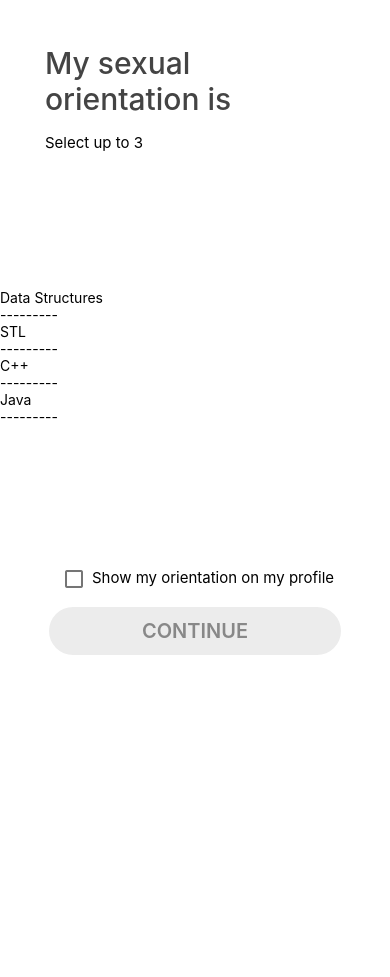
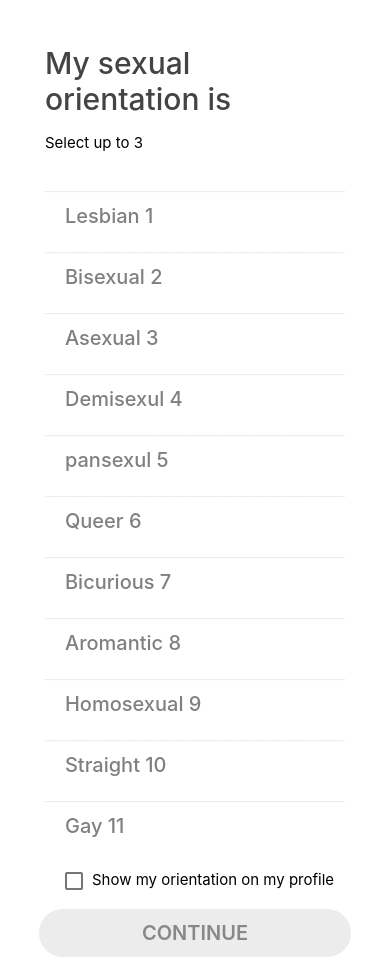
Before and after one commit to subrataindia/tinder-clone, a React Native app: screen /Home in a window 390 px wide. Before the commit the page ends 844 px from the top, so only its background shows below. Built offline with nearby package versions, Linux system fonts and the light colour scheme.

Commit message:
Did Some changes on screens

```diff
--- a/App.tsx
+++ b/App.tsx
@@ -11,7 +11,7 @@ import WelcomeScreen from './src/Screens/welcomeScreen';
 const App = () => {
   return (
     <View>
-      <OrientationScreen/>
+      <OrientationScreen />
     </View>
   );
 };
--- a/index.js
+++ b/index.js
@@ -1,7 +1,6 @@
 /**
  * @format
  */
-
 import {AppRegistry} from 'react-native';
 import App from './App';
 import {name as appName} from './app.json';
--- a/src/Components/buttonComponent.tsx
+++ b/src/Components/buttonComponent.tsx
@@ -2,7 +2,6 @@ import React from 'react';
 import {View, Text, TouchableOpacity, StyleSheet} from 'react-native';
 
 const ButtonComponent = props => {
-
   return (
     <View>
       <TouchableOpacity
@@ -10,7 +9,8 @@ const ButtonComponent = props => {
           props.disable ? styles.inactiveBtn : styles.activeBtn,
           props.Btn,
         ]}
-        disabled={props.disable}>
+        disabled={props.disable}
+        onPress={props.onPress}>
         <Text
           style={[
             props.disable ? styles.inactiveTxt : styles.activeTxt,
@@ -31,11 +31,10 @@ const styles = StyleSheet.create({
     alignSelf: 'center',
     padding: 12,
     borderRadius: 35,
-
   },
   inactiveBtn: {
     backgroundColor: '#ECECEC',
-    width: '75%',
+    width: '80%',
     alignSelf: 'center',
     padding: 12,
     borderRadius: 35,
--- a/src/Screens/orientationScreen.tsx
+++ b/src/Screens/orientationScreen.tsx
@@ -7,42 +7,86 @@ import {
   TouchableOpacity,
   Alert,
 } from 'react-native';
-import {TextInput} from 'react-native-paper';
 import ButtonComponent from '../Components/buttonComponent';
 import {useState} from 'react';
 import {Checkbox} from 'react-native-paper';
 
 const OrientationScreen = () => {
   const [checked, setChecked] = useState(false);
-  const [userInput, setUserInput] = useState('');
+  const [userInput, setUserInput] = useState([]);
   const [onclick, setOnclick] = useState(false);
+  console.log('start');
+  console.log('user input', userInput);
+  console.log;
 
   const DATA = [
     {
       id: '1',
-      title: 'Data Structures',
+      title: 'Lesbian',
     },
     {
       id: '2',
-      title: 'STL',
+      title: 'Bisexual',
     },
     {
       id: '3',
-      title: 'C++',
+      title: 'Asexual',
     },
     {
       id: '4',
-      title: 'Java',
+      title: 'Demisexul',
+    },
+    {
+      id: '5',
+      title: 'pansexul',
+    },
+    {
+      id: '6',
+      title: 'Queer',
+    },
+    {
+      id: '7',
+      title: 'Bicurious',
+    },
+    {
+      id: '8',
+      title: 'Aromantic',
+    },
+    {
+      id: '9',
+      title: 'Homosexual',
+    },
+    {
+      id: '10',
+      title: 'Straight',
+    },
+    {
+      id: '11',
+      title: 'Gay',
     },
   ];
   const renderItem = ({item}) => (
-    <TouchableOpacity
-      onPress={() => {
-        Alert.alert('clicked', item.title);
-      }}>
-      <Text>{item.title}</Text>
-      <Text>---------</Text>
-    </TouchableOpacity>
+    <View style={{width: '100%'}}>
+      <Text style={{color: '#ECECEC', width: '100%'}}>
+        _______________________________________________
+      </Text>
+      <TouchableOpacity
+        style={{width: '55%'}}
+        onPress={item => {
+          setOnclick(true);
+        }}>
+        <Text
+          style={{
+            fontSize: 20,
+            fontWeight: '500',
+            color: onclick ? 'red' : 'grey',
+            marginVertical: 10,
+            marginLeft: 20,
+          }}>
+          {item.title} {item.id}
+        </Text>
+      </TouchableOpacity>
+    </View>
   );
   return (
     <View style={{backgroundColor: 'white', height: '100%'}}>
@@ -58,7 +102,9 @@ const OrientationScreen = () => {
         <FlatList
           data={DATA}
           renderItem={renderItem}
-          keyExtractor={item => item.id}
+          keyExtractor={item => {
+            item.id;
+          }}
         />
       </View>
 
@@ -69,13 +115,14 @@ const OrientationScreen = () => {
             onPress={() => {
               setChecked(!checked);
             }}
+            color={'#fe3c72'}
           />
         </View>
         <Text style={styles.bottomTxt}>Show my orientation on my profile</Text>
       </View>
       <ButtonComponent
         buttonName="CONTINUE"
-        disable={userInput ? false : true}
+        disable={onclick ? false : true}
         Btn={{marginBottom: 20}}
       />
     </View>
@@ -100,8 +147,8 @@ const styles = StyleSheet.create({
   middleView: {
     flex: 1,
     alignSelf: 'center',
-    width: '100%',
-    marginVertical: '35%',
+    marginTop: 25,
+    marginBottom: 15,
   },
   middleText: {
     fontSize: 15,
@@ -115,4 +162,11 @@ const styles = StyleSheet.create({
     alignSelf: 'center',
     flexDirection: 'row',
   },
+  listText: {
+    fontSize: 20,
+    fontWeight: '500',
+    color: 'grey',
+    marginVertical: 10,
+    marginLeft: 20,
+  },
 });
```
Also changed, not shown: src/Navigation/NavigationStack.tsx (+4 -4 lines), src/Screens/showMeScreen.tsx (+9 -10 lines), src/Screens/userGenderScreen.tsx (+18 -15 lines), 1 other file (tests, documents, lock files or other folders).
